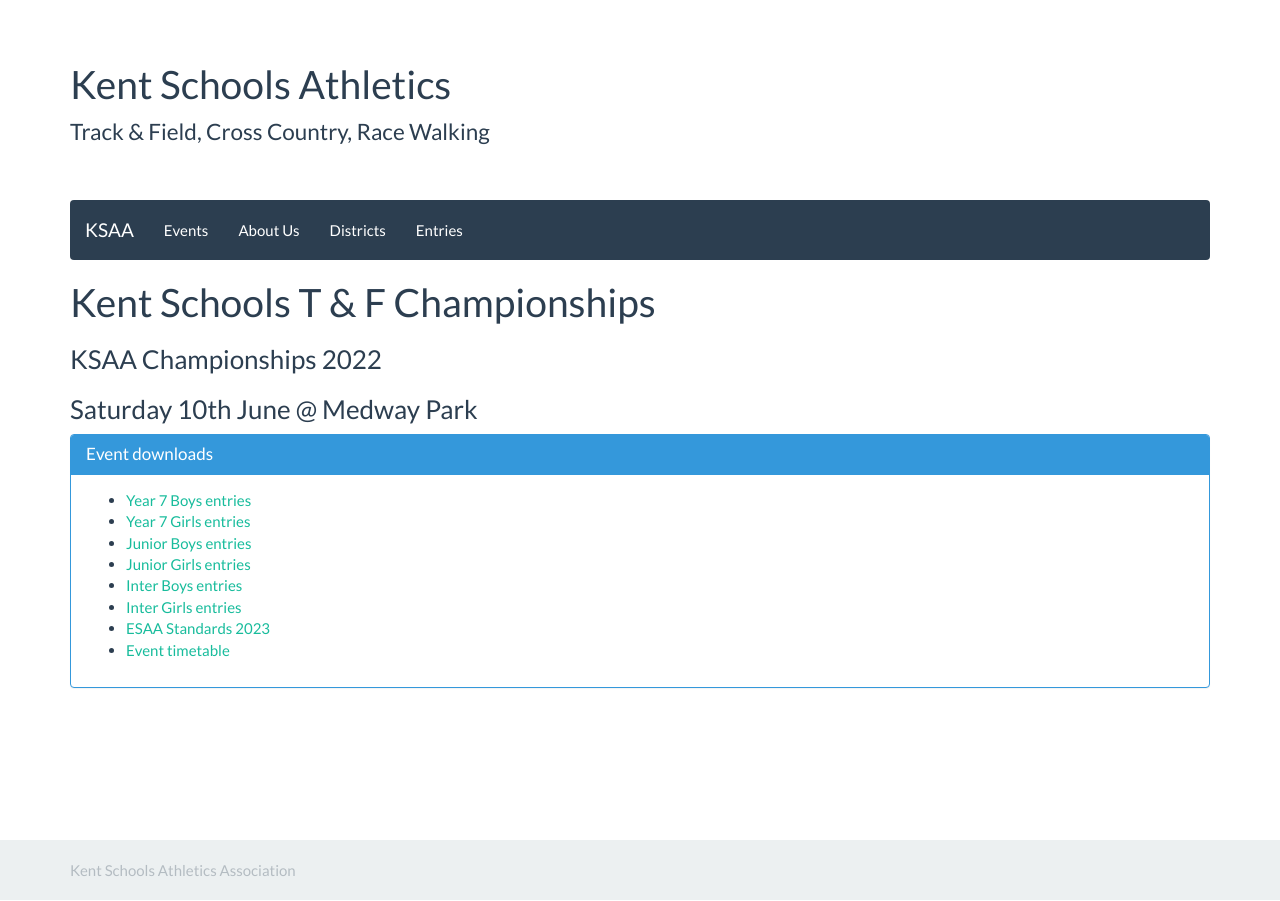
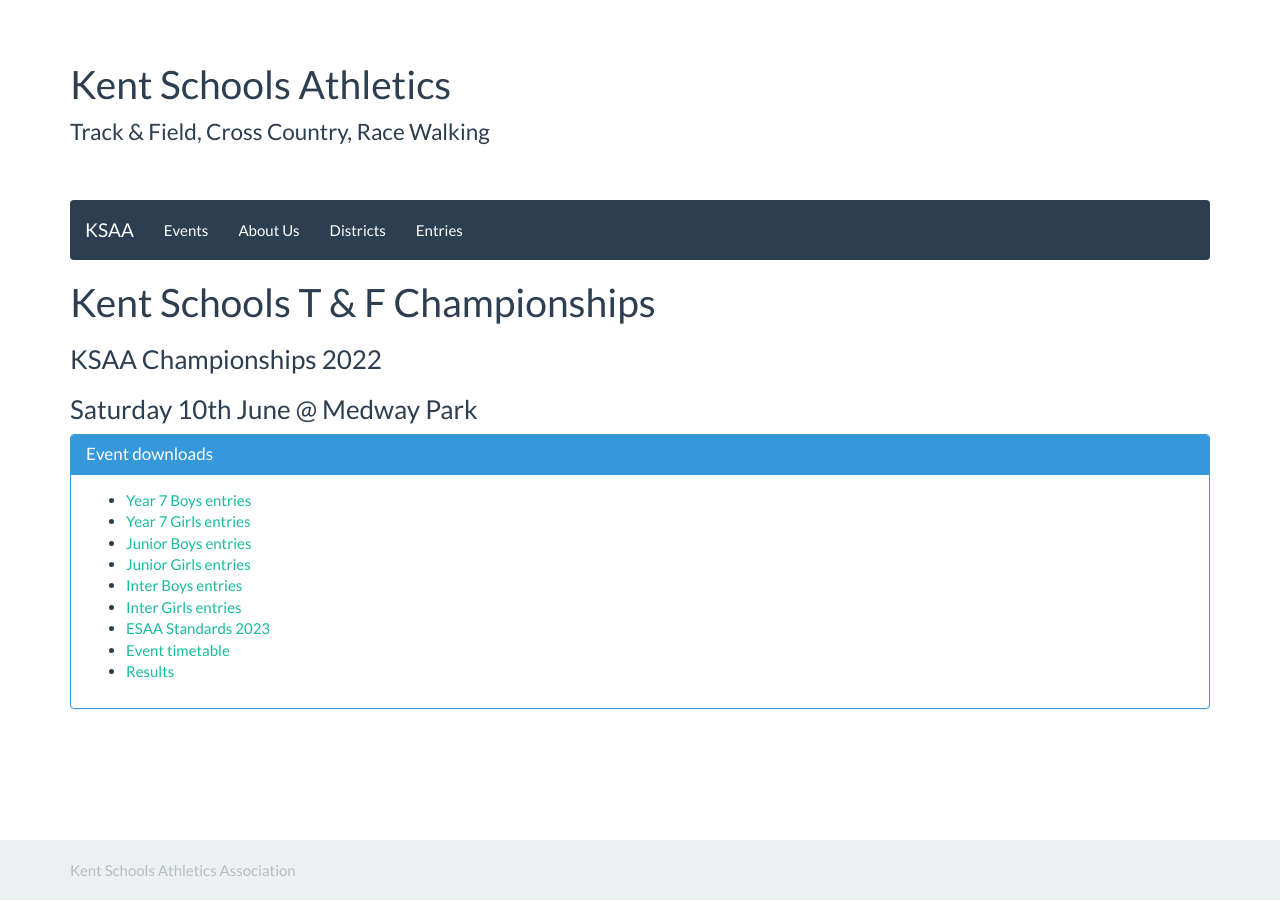
Before and after one commit to chrisnewark/chrisnewark.github.io, a Jekyll site: the page built from _events/22-23/2023-06-10-kent-schools-t-and-f-championships.md, in a window 1280 px wide. Built offline with Jekyll 4.4.1, drawn with Linux system fonts in a browser that asks for light colours; nearby versions of some CDN libraries.

Commit message:
Added results

```diff
--- a/_events/22-23/2023-06-10-kent-schools-t-and-f-championships.md
+++ b/_events/22-23/2023-06-10-kent-schools-t-and-f-championships.md
@@ -24,6 +24,7 @@
         <li><a href="/files/events/22-23/2023-06-30-esaa-t-and-f-championships/ESAA-Standards-2023.docx">
         ESAA Standards 2023</a></li>
         <li><a href="/files/events/22-23/2023-06-10-kent-schools-t-and-f-championships/KSAA-2023-Timetable.pdf">Event timetable</a></li>
+        <li><a href="/files/events/22-23/2023-06-10-kent-schools-t-and-f-championships/KSAA-T-F-Championships-Results-16052023.pdf">Results</a></li>
     </ul>
   </div>
 </div>
```
Also changed, not shown: 1 other file.
